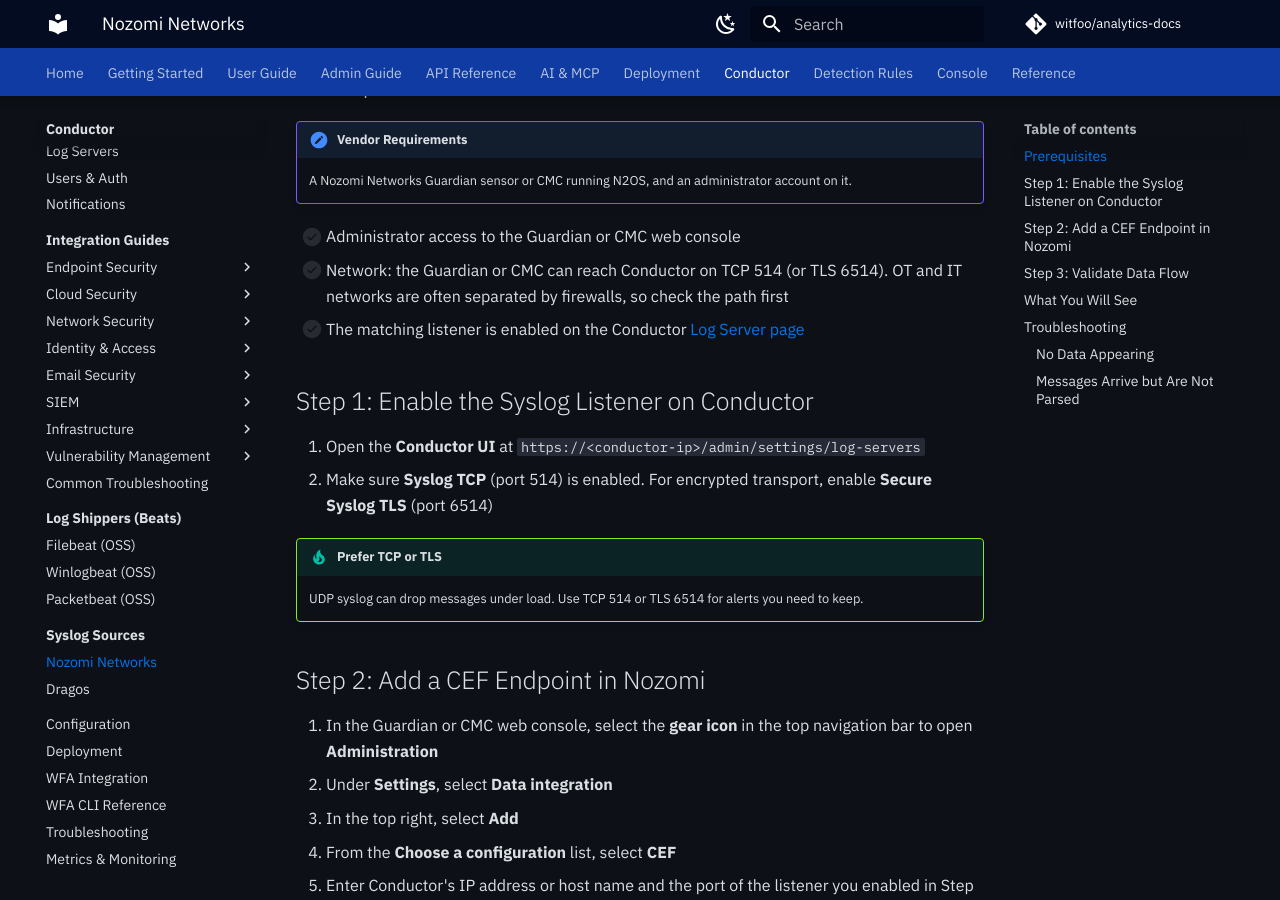
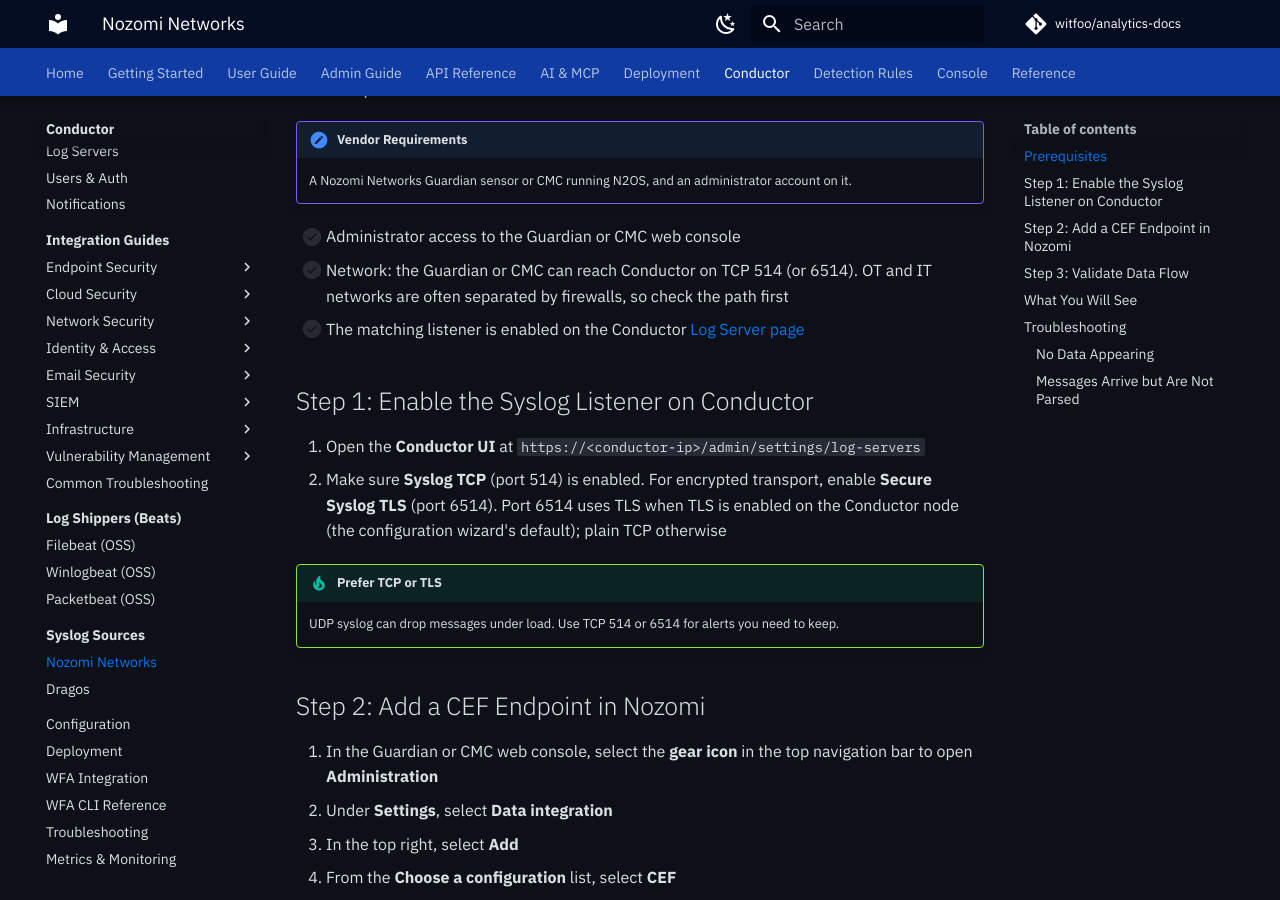
Before and after one commit to witfoo/analytics-docs, an MkDocs documentation site: the page built from docs/conductor/syslog/nozomi-networks.md, in a window 1280 px wide and 900 px high, scrolled down 796 px. Built offline with MkDocs 1.6.1 and Material for MkDocs 9.7.7, drawn with Linux system fonts in a browser that asks for light colours; plug-ins that fetch from the network failed and are left out; comment, search, counter and statistics services are not loaded; the version menu is left out.

Commit message:
docs(conductor): correct the 7514 listener and the 6514 TLS condition (#5)
- Signal Server: port 7514 is syslog with RFC 6587 octet counting, not
  HTTP ingestion; 6514 uses TLS when TLS is enabled on the Conductor node
  (the configuration wizard's default) and plain TCP otherwise.
- Log Server Configuration: add the missing 7514 connector; the same 6514
  condition in the table and the tip.
- Syslog Sources, Nozomi Networks and Dragos: state the 6514 condition
  where the pages said TLS.

Co-Authored-By: Claude Opus 5.5 <noreply@anthropic.com>
Claude-Session: https://claude.ai/code/session_01RGMEEbuZbWM9SZVUuuj62v

```diff
--- a/docs/conductor/syslog/nozomi-networks.md
+++ b/docs/conductor/syslog/nozomi-networks.md
@@ -41,10 +41,12 @@ security data.
 
 1. Open the **Conductor UI** at `https://<conductor-ip>/admin/settings/log-servers`
 2. Make sure **Syslog TCP** (port 514) is enabled. For encrypted transport,
-   enable **Secure Syslog TLS** (port 6514)
+   enable **Secure Syslog TLS** (port 6514). Port 6514 uses TLS when TLS is
+   enabled on the Conductor node (the configuration wizard's default); plain
+   TCP otherwise
 
 !!! tip "Prefer TCP or TLS"
-    UDP syslog can drop messages under load. Use TCP 514 or TLS 6514 for alerts
+    UDP syslog can drop messages under load. Use TCP 514 or 6514 for alerts
     you need to keep.
 
 ## Step 2: Add a CEF Endpoint in Nozomi
```
Also changed, not shown: other parts of docs/conductor/syslog/nozomi-networks.md (+1 -1 lines), docs/conductor/signal-server.md (+2 -2 lines), docs/conductor/syslog/dragos.md (+5 -3 lines), docs/conductor/syslog/index.md (+4 -3 lines), docs/conductor/ui/log-servers.md (+3 -2 lines).
